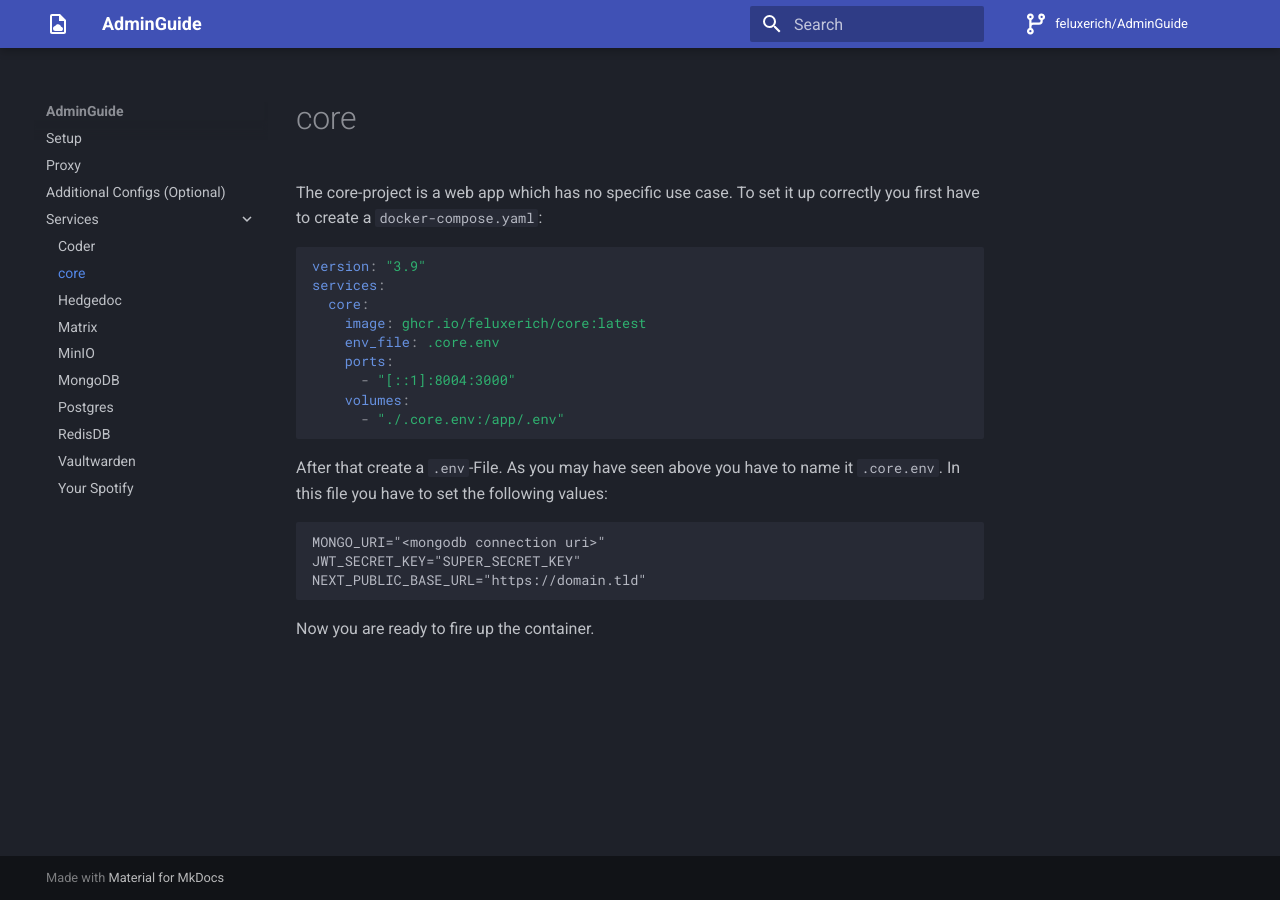
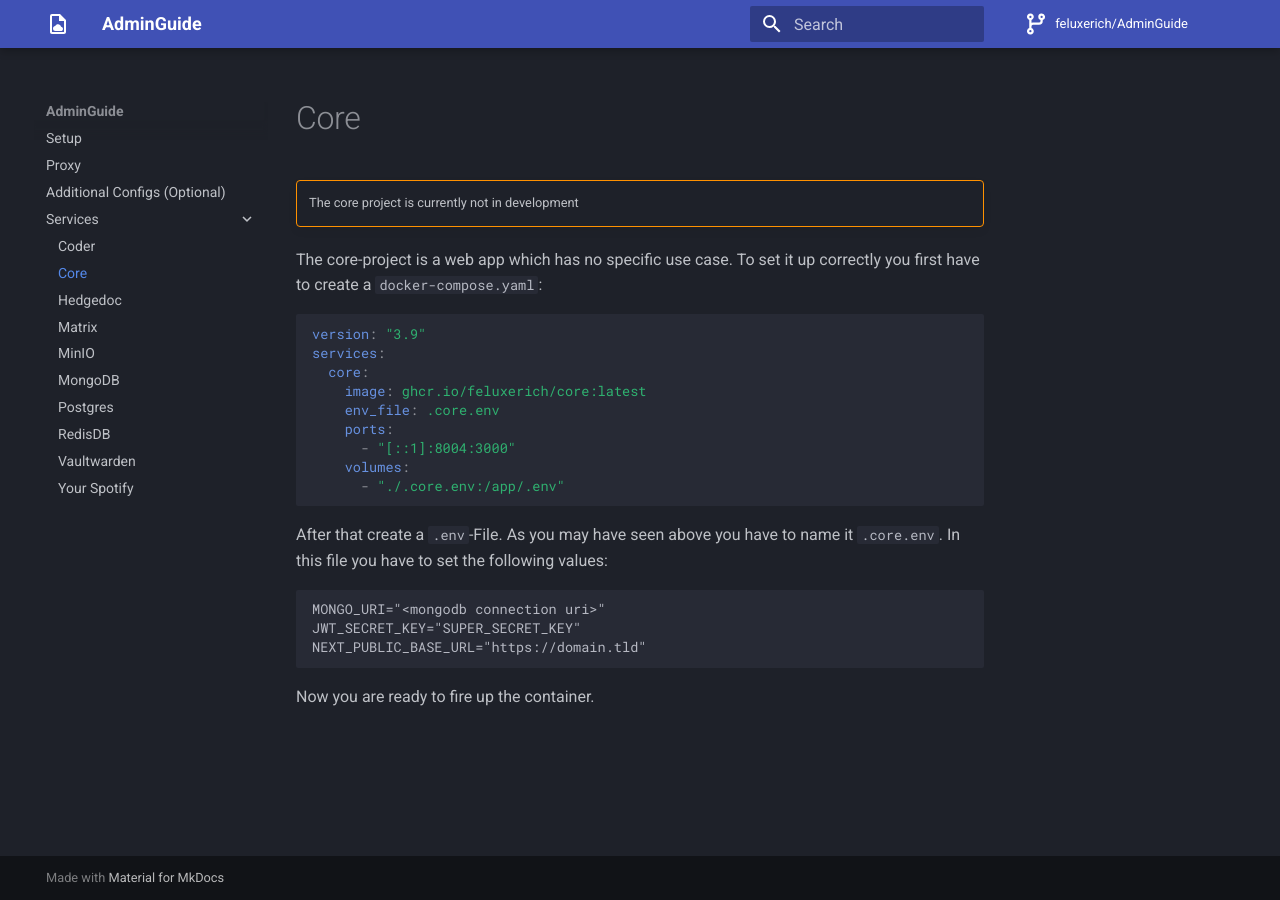
Before and after one commit to Feluxerich/AdminGuide, an MkDocs documentation site: the page built from docs/services/core.md, in a window 1280 px wide. Built offline with MkDocs 1.6.1 and Material for MkDocs 9.7.7, drawn with Linux system fonts in a browser that asks for light colours; comment, search, counter and statistics services are not loaded.

Commit message:
Added archived hint to the core documentation

```diff
--- a/docs/services/core.md
+++ b/docs/services/core.md
@@ -1,4 +1,7 @@
-# core
+# Core
+
+!!! warning ""
+	The core project is currently not in development
 
 The core-project is a web app which has no specific use case. To set it up correctly you first have to create a `docker-compose.yaml`:
 
```
